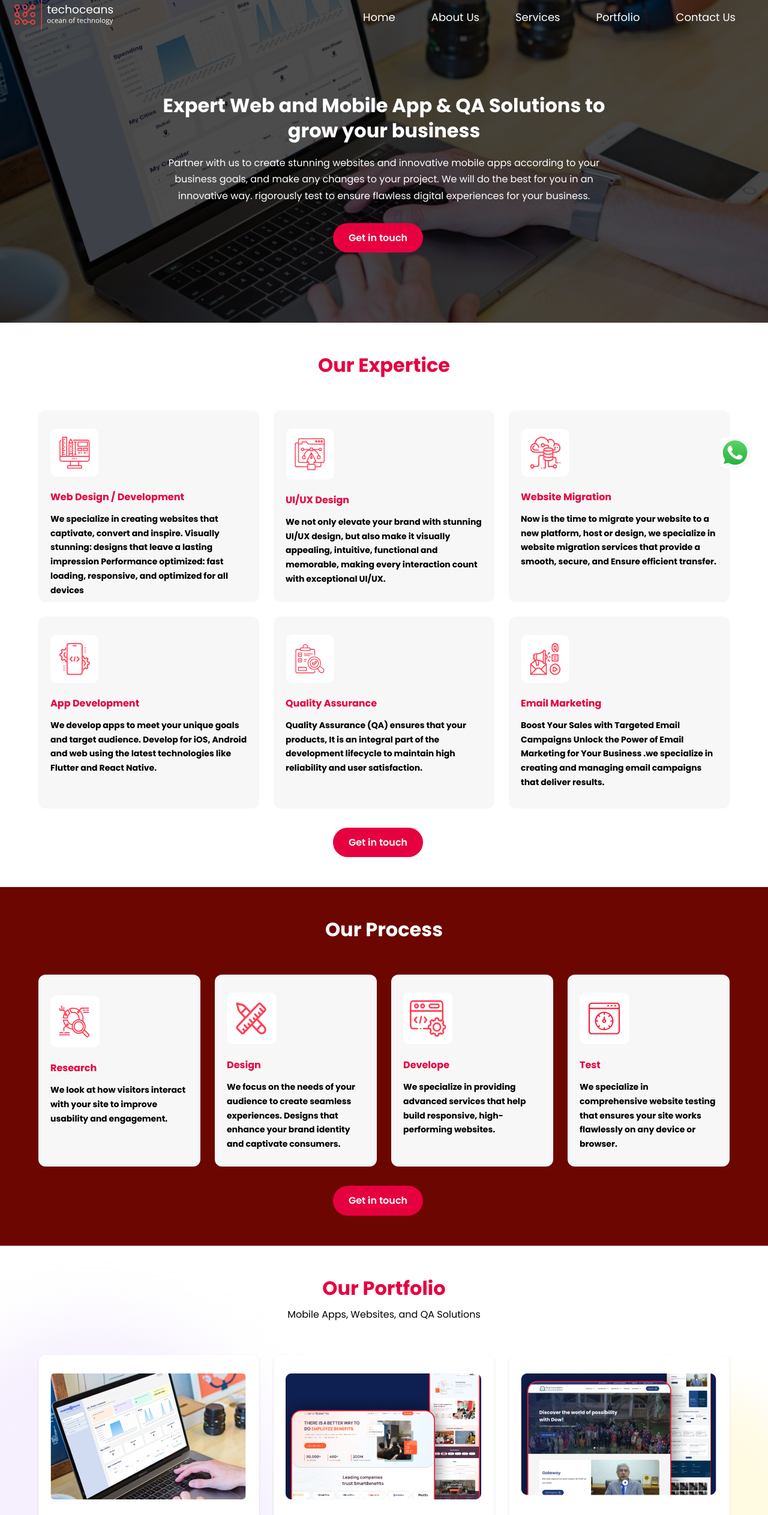
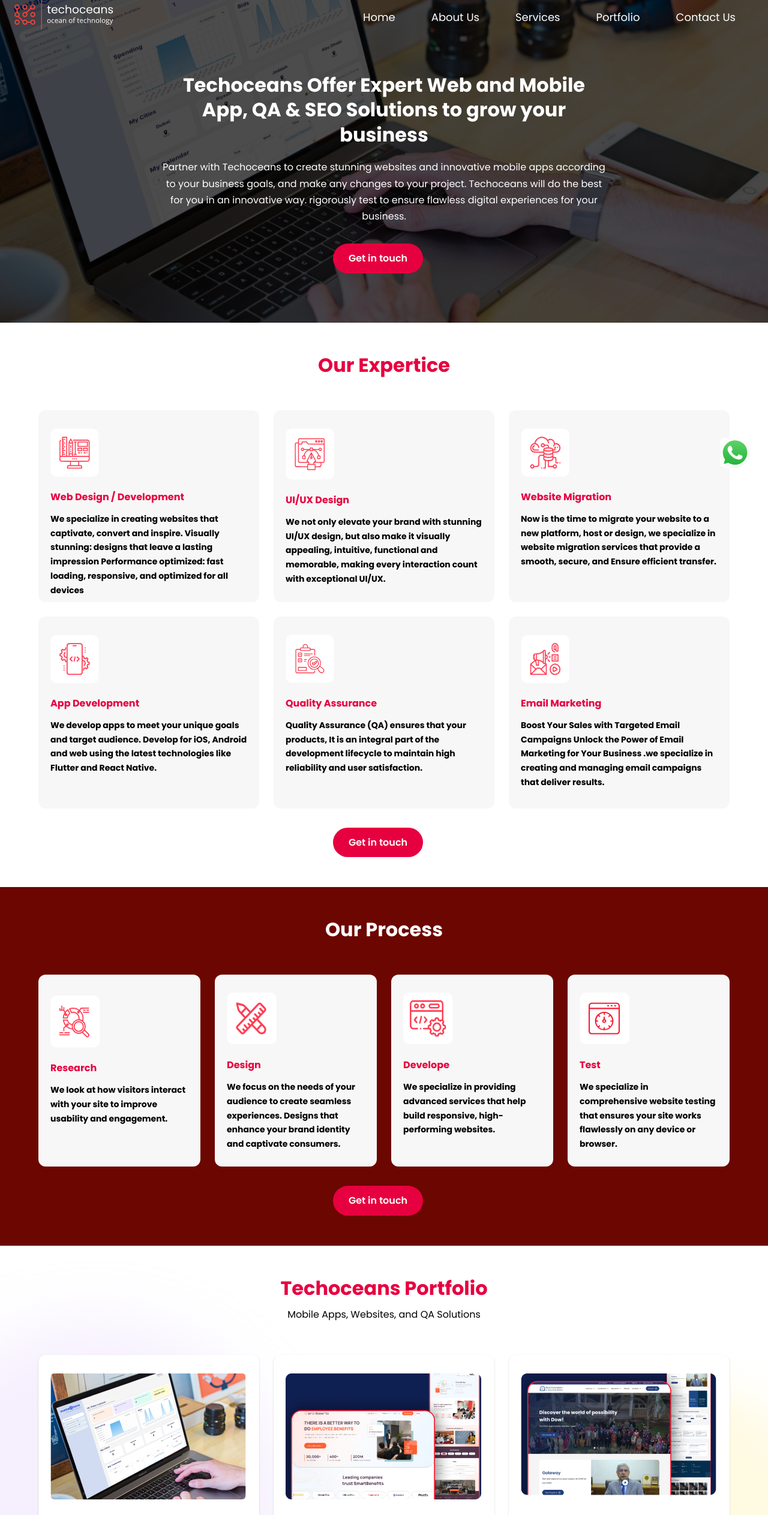
Before and after one commit to uzairkh52/techoceans, a Next.js app: page / in a window 1280 px wide. Shown: the top 2526 px of the page at 60% size. Built offline with nearby package versions, Linux system fonts and the light colour scheme; no server answers.

Commit message:
form done

```diff
--- a/component/Header.js
+++ b/component/Header.js
@@ -67,6 +67,7 @@
                       width="166"
                       height="50"
                       viewBox="0 0 166 50"
+                      alt="Techoceans"
                       fill="none"
                       xmlns="http://www.w3.org/2000/svg"
                     >
--- a/component/home/Portfolio/index.js
+++ b/component/home/Portfolio/index.js
@@ -9,7 +9,7 @@
       <Container>
         <div className="align-center hgroup">
           <h2 className="mb-10">
-          Our Portfolio
+          Techoceans Portfolio
           </h2>
           <p>Mobile Apps, Websites, and QA Solutions</p>
         </div>
--- a/component/home/about/index.js
+++ b/component/home/about/index.js
@@ -33,7 +33,7 @@
 
                     <div className="hgroup">
                       <h4 className="mb-10">Who We Are</h4>
-                      <h2 className="mb-10 basecolor">Your Partner in Digital Transformation</h2>
+                      <h2 className="mb-10 basecolor">Techoceans is Your Partner in Digital Transformation</h2>
                     </div>
                     <p>We specialize in creating seamless digital experiences through top-tier web and mobile app development. Our team of experts is passionate about turning your ideas into powerful solutions that elevate your business.</p>
                     <div>
--- a/pages/index.js
+++ b/pages/index.js
@@ -33,8 +33,8 @@
       <section className= {styles.Herosection + " bg-cover bg-center bg-norepeat"} style={{ backgroundImage: "url(/images/banner-home.png)"}}>
         <Header/>
         <HeroSection
-          Heading={"Expert Web and Mobile App &  QA Solutions to grow your business"}
-          text={"Partner with us to create stunning websites and innovative mobile apps according to your business goals, and make any changes to your project. We will do the best for you in an innovative way. rigorously test to ensure flawless digital experiences for your business."}
+          Heading={"Techoceans Offer Expert Web and Mobile App, QA & SEO Solutions to grow your business"}
+          text={"Partner with Techoceans to create stunning websites and innovative mobile apps according to your business goals, and make any changes to your project. Techoceans will do the best for you in an innovative way. rigorously test to ensure flawless digital experiences for your business."}
 
         />
 
--- a/pages/portfolio/index.js
+++ b/pages/portfolio/index.js
@@ -21,10 +21,10 @@
   return (
     <>
       <Head>
-      <title>"Our Portfolio | Website & Mobile App Development Projects | SEO | mobile app development | Digital Marketting SEO</title>
+      <title>"Techoceans Portfolio | Website & Mobile App Development Projects | SEO | mobile app development | Digital Marketting SEO</title>
         <meta
          name="description"
-         content="Explore our portfolio of successfully delivered projects. From innovative websites to user-friendly mobile apps, we’ve partnered with businesses across industries to create impactful digital solutions. See how we bring ideas to life with creativity, precision, and expertise."
+         content="Explore Portfolio portfolio of successfully delivered projects. From innovative websites to user-friendly mobile apps, we’ve partnered with businesses across industries to create impactful digital solutions. See how we bring ideas to life with creativity, precision, and expertise."
          />
 
         <meta name="viewport" content="width=device-width, initial-scale=1" />
```
Also changed, not shown: pages/about/index.js (+5 -4 lines).
